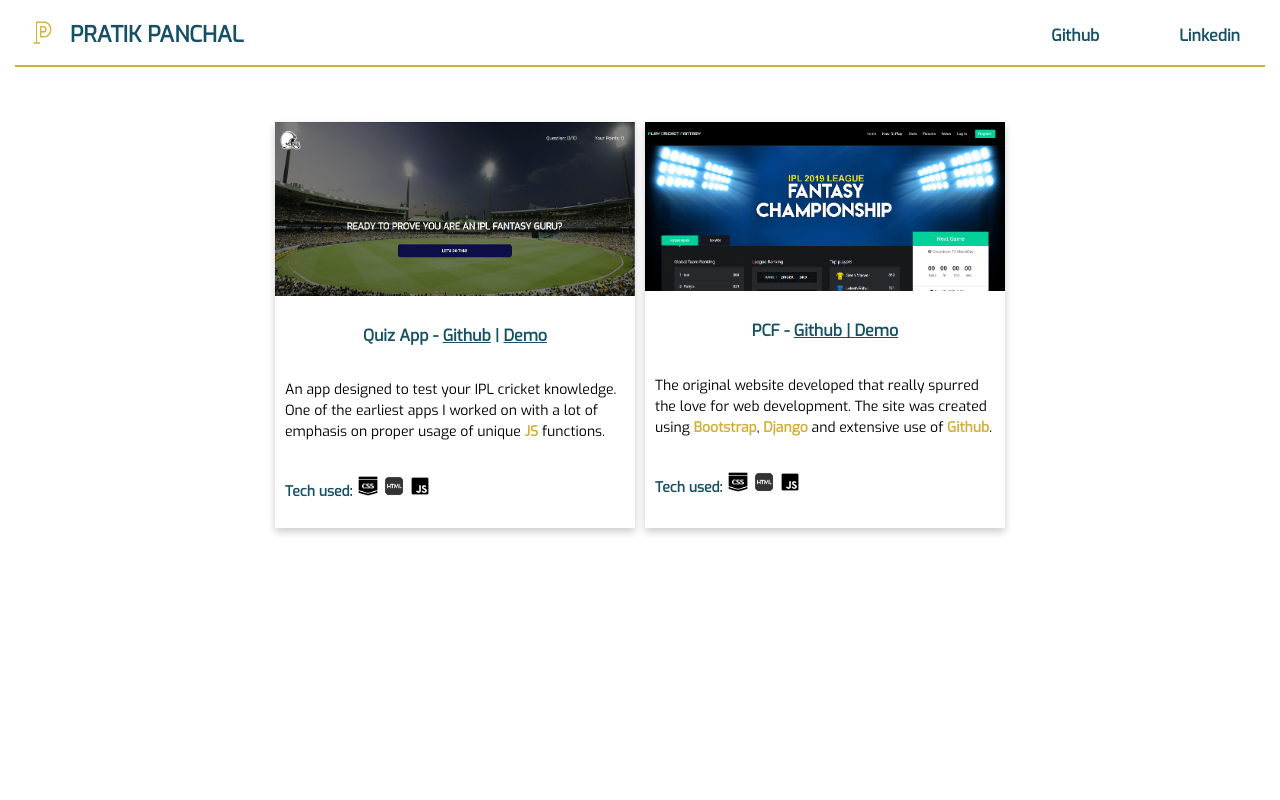
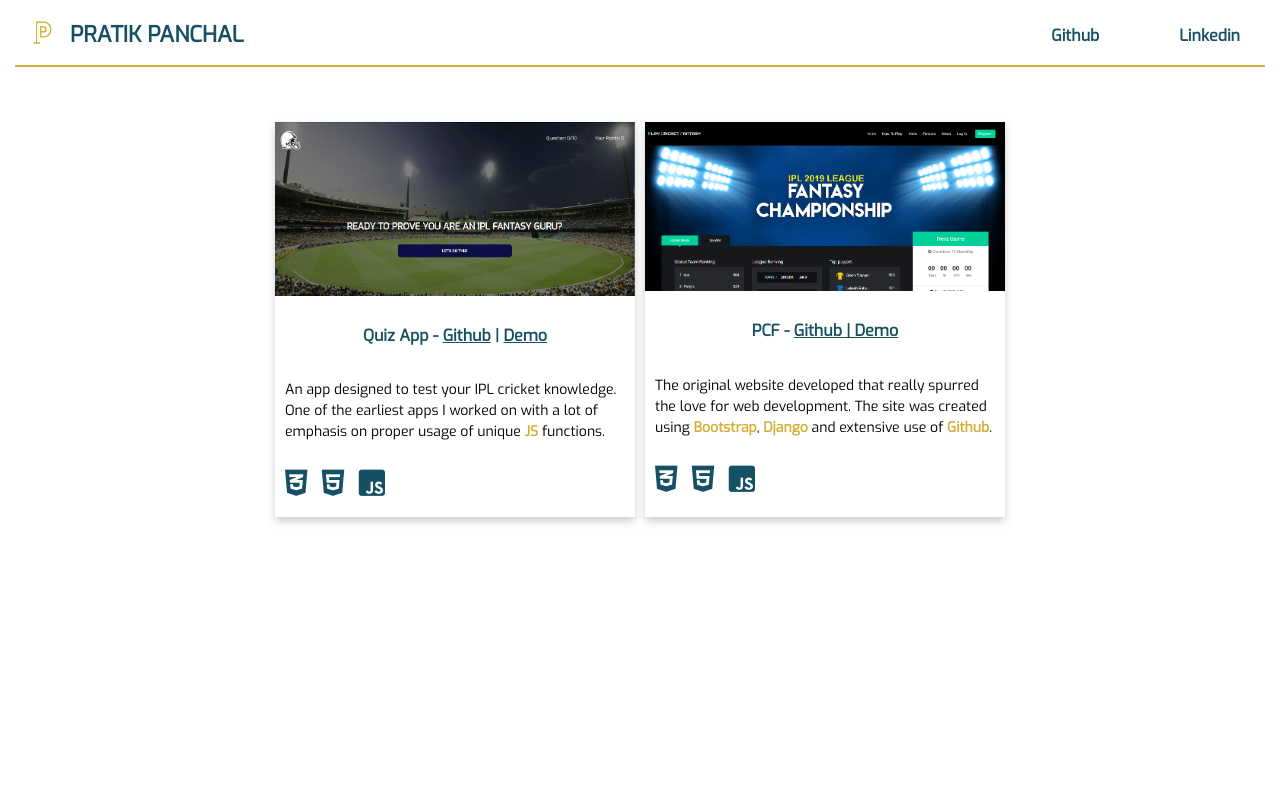
Before and after one commit to punchaal/Portfolio, a plain HTML site: page index.html in a window 1280 px wide. Both pictures are taken after a click on the button "View Projects". Shown: the top 800 px of the page. Drawn offline with nearby package versions, Linux system fonts and the light colour scheme.

Commit message:
CSS Changes

```diff
--- a/index.js
+++ b/index.js
@@ -39,9 +39,9 @@ function projectCards() {
                 Github</a> | <a href="https://punchaal.github.io/Quiz-app/" class="blue-bold">Demo</a></h4>
                 <p class="padding">An app designed to test your IPL cricket knowledge. One of the earliest apps
                 I worked on with a lot of emphasis on proper usage of unique <span class="gold-bold">JS</span> functions.</p>
-                <p class="padding blue-bold"> Tech used: <img src="media/css.png" class="tech-icon"/>
-                <img src="media/html.png" class="tech-icon"/>
-                <img src="media/javascript.png" class="tech-icon"/></p></p>
+                <p><i class="fab fa-css3-alt tech-icon"></i></i>
+                <i class="fab fa-html5 tech-icon"></i>
+                <i class="fab fa-js-square tech-icon"></i></p>
             </div>
             <div class="cardContainer">
                 <img src="media/pcf.png" alt="pcf website" class="cardImage" width="100%"/>
@@ -49,9 +49,9 @@ function projectCards() {
                 <p class="padding">The original website developed that really spurred the love for web development.
                 The site was created using <span class="gold-bold">Bootstrap</span>, <span class="gold-bold">Django</span>
                 and extensive use of <span class="gold-bold">Github</span>.</p>
-                <p class="padding blue-bold"> Tech used: <img src="media/css.png" class="tech-icon"/>
-                <img src="media/html.png" class="tech-icon"/>
-                <img src="media/javascript.png" class="tech-icon"/></p>
+                <p><i class="fab fa-css3-alt tech-icon"></i></i>
+                <i class="fab fa-html5 tech-icon"></i>
+                <i class="fab fa-js-square tech-icon"></i></p>
             </div>
             </div>`
 }
--- a/main.css
+++ b/main.css
@@ -176,9 +176,9 @@ nav{
   }
 
 .tech-icon{
-    height:20px;
-    width:20px;
-    margin-left:2px;
+    font-size:30px;
+    margin-left:10px;
+    color:#165065;
 }
 
 
```
